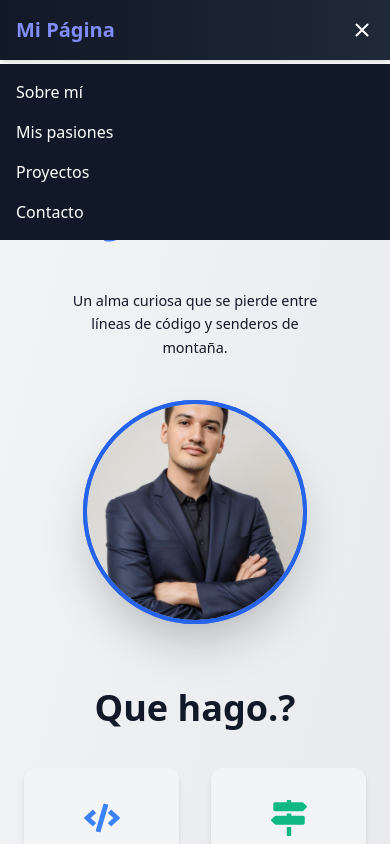
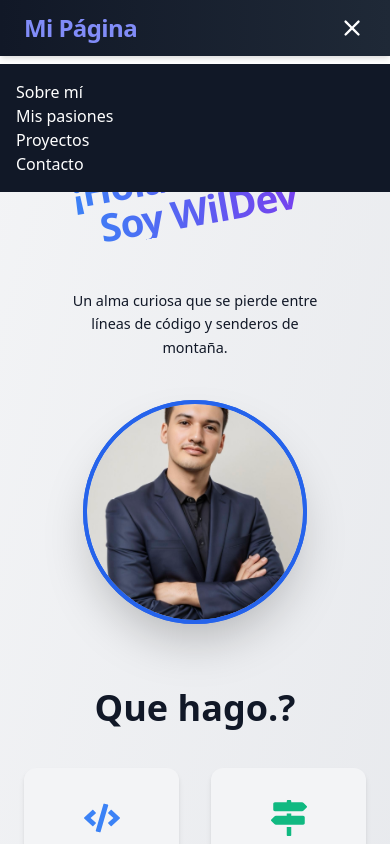
Before and after one commit to WildoFari/My-personal-page, a Next.js app: page / in a window 390 px wide. Both pictures are taken after a click on the button 362 px from the left and 30 px from the top of the page. Shown: the top 844 px of the page. Built offline with nearby package versions, Linux system fonts and the light colour scheme.

Commit message:
Changes in navbar

```diff
--- a/src/components/Navbar.tsx
+++ b/src/components/Navbar.tsx
@@ -11,18 +11,22 @@ export default function Navbar() {
     };
 
     return (
-        <nav className="bg-gradient-to-r from-gray-900 to-gray-800 text-white p-4 fixed w-full top-0 z-50 shadow-md transition-shadow duration-300">
-            <div className="max-w-6xl mx-auto flex justify-between items-center">
-                <a href="#" className="text-xl font-bold text-indigo-400 hover:text-indigo-300 transition-colors duration-300">
+        <nav className="bg-gradient-to-r from-gray-900 to-gray-800 text-white px-6 py-3 fixed w-full top-0 z-50 shadow-md transition-shadow duration-300">
+            <div className="max-w-6xl mx-auto flex items-center justify-between">
+                {/* Logo/Título a la izquierda */}
+                <a href="#" className="text-2xl font-bold text-indigo-400 hover:text-indigo-300 transition-colors duration-300 tracking-tight">
                     Mi Página
                 </a>
 
+                {/* Menú de navegación a la derecha en desktop, hamburguesa en mobile */}
+                <div className="flex items-center">
                     <button
-                    className="md:hidden text-white focus:outline-none"
+                        className="md:hidden text-white focus:outline-none ml-2"
                         onClick={() => setIsOpen(!isOpen)}
+                        aria-label="Abrir menú"
                     >
                         <svg
-                        className="h-6 w-6 fill-current"
+                            className="h-7 w-7 fill-current"
                             viewBox="0 0 24 24"
                             xmlns="http://www.w3.org/2000/svg"
                         >
@@ -41,10 +45,8 @@ export default function Navbar() {
                             )}
                         </svg>
                     </button>
-
                     <ul
-                    className={`flex flex-col md:flex-row gap-4 md:gap-6 absolute md:static top-16 left-0 w-full md:w-auto bg-gray-900 md:bg-transparent p-4 md:p-0 transition-all duration-300 ease-in-out ${isOpen ? "block" : "hidden md:flex"
-                        }`}
+                        className={`md:flex flex-col md:flex-row md:items-center md:gap-10 gap-4 absolute md:static top-16 left-0 w-full md:w-auto bg-gray-900 md:bg-transparent p-4 md:p-0 transition-all duration-300 ease-in-out ${isOpen ? "block" : "hidden md:flex"}`}
                     >
                     <li>
                         <a
@@ -84,6 +86,7 @@ export default function Navbar() {
                     </li>
                 </ul>
                 </div>
+            </div>
         </nav>
     );
 }
```
Lines whose indentation alone changed are shown as unchanged.
